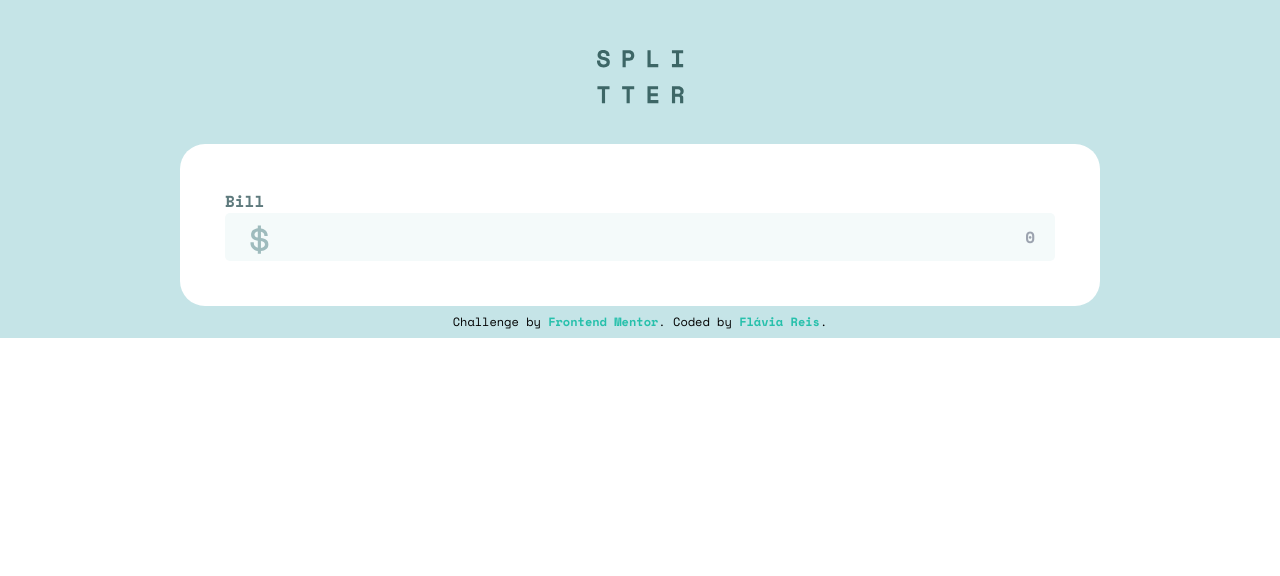
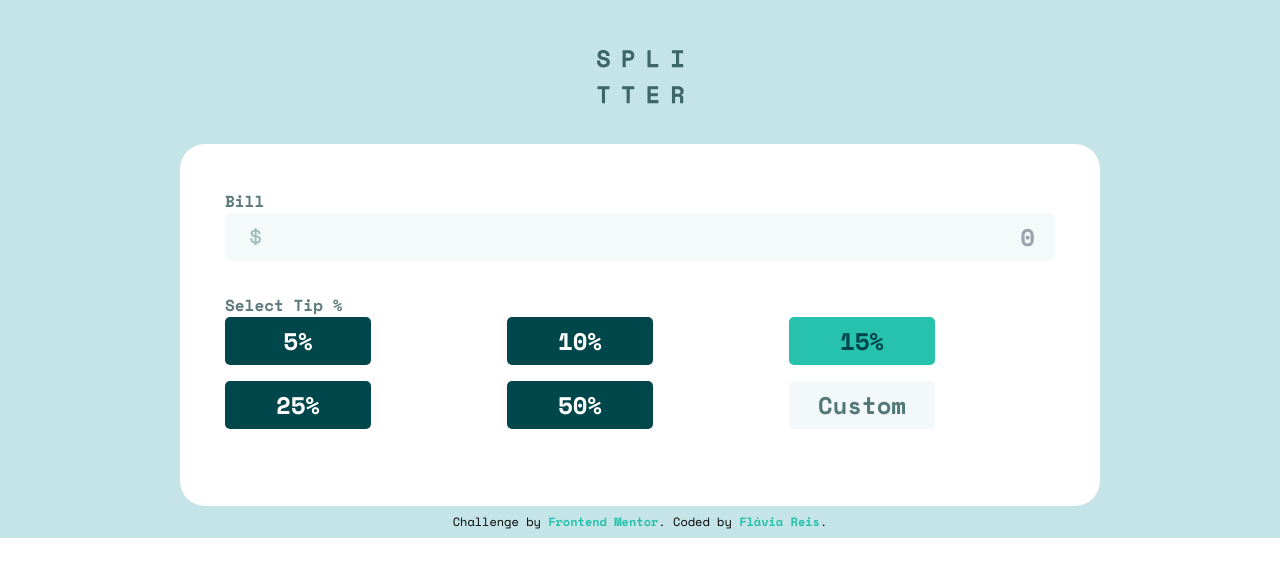
Before and after one commit to flaviare1s/tip-calculator-app, a React (Vite) app: page / in a window 1280 px wide. Shown: the top 576 px of the page. Built offline with nearby package versions, Linux system fonts and the light colour scheme.

Commit message:
Comecei a fazer o componente Tips

```diff
--- a/src/components/Bill.jsx
+++ b/src/components/Bill.jsx
@@ -3,9 +3,9 @@ import dollarIcon from '../assets/icon-dollar.svg'
 const Bill = () => {
   return (
     <section className='relative flex flex-col'>
-      <label htmlFor="bill" className="text-dark-grayish-cyan font-bold">Bill</label>
-      <input className='bg-very-light-grayish-cyan h-12 text-very-dark-cyan font-bold text-right px-5 rounded-[5px]' type="text" id="bill" name="bill" placeholder="0" required/>
-      <img className='w-5 absolute top-[35px] left-[25px]' src={dollarIcon} alt="Dollar Icon" />
+      <h3 className="text-dark-grayish-cyan font-bold">Bill</h3>
+      <input className='bg-very-light-grayish-cyan h-12 text-very-dark-cyan font-bold text-2xl text-right px-5 rounded-[5px]' type="text" id="bill" name="bill" placeholder="0" required/>
+      <img className='w-3 absolute top-[38px] left-[25px]' src={dollarIcon} alt="Dollar Icon" />
     </section>
   )
 }
--- a/src/components/CalculatorBody.jsx
+++ b/src/components/CalculatorBody.jsx
@@ -1,9 +1,11 @@
 import Bill from "./Bill"
+import Tips from "./Tips"
 
 const CalculatorBody = () => {
   return (
     <section className="bg-white p-8 md:p-[45px] w-full sm:w-[80%] md:max-w-[920px] rounded-t-[25px] md:rounded-b-[25px]">
       <Bill />
+      <Tips />
     </section>
   )
 }
--- /dev/null
+++ b/src/components/Tips.css
@@ -0,0 +1,22 @@
+.selected {
+  background-color: #26C2AE;
+  color: #00474B;
+}
+
+.unselected {
+  background-color: #00474B;
+  color: #FFFFFF;
+}
+
+.custom {
+  background-color: #F3F9FA;
+  color: #547878;
+}
+
+.tips button {
+  width: 146px;
+  height: 48px;
+  border-radius: 5px;
+  font-size: 1.5rem;
+  font-weight: 700;
+}
--- /dev/null
+++ b/src/components/Tips.jsx
@@ -0,0 +1,22 @@
+import './Tips.css'
+import { useState } from "react"
+
+const Tips = () => {
+  const [tip, setTip] = useState('15%')
+
+  return (
+    <section className="py-8">
+      <h3 className="text-dark-grayish-cyan font-bold">Select Tip %</h3>
+      <div className="tips grid grid-cols-2 md:grid-cols-3 gap-4">
+        <button className={tip === '5%' ? 'selected' : 'unselected'} onClick={() => setTip('5%')}>5%</button>
+        <button className={tip === '10%' ? 'selected' : 'unselected'} onClick={() => setTip('10%')}>10%</button>
+        <button className={tip === '15%' ? 'selected' : 'unselected'} onClick={() => setTip('15%')}>15%</button>
+        <button className={tip === '25%' ? 'selected' : 'unselected'} onClick={() => setTip('25%')}>25%</button>
+        <button className={tip === '50%' ? 'selected' : 'unselected'} onClick={() => setTip('50%')}>50%</button>
+        <button className={tip === 'Custom' ? 'selected' : 'custom'} onClick={() => setTip('Custom')}>Custom</button>
+      </div>
+    </section>
+  )
+}
+
+export default Tips
```
